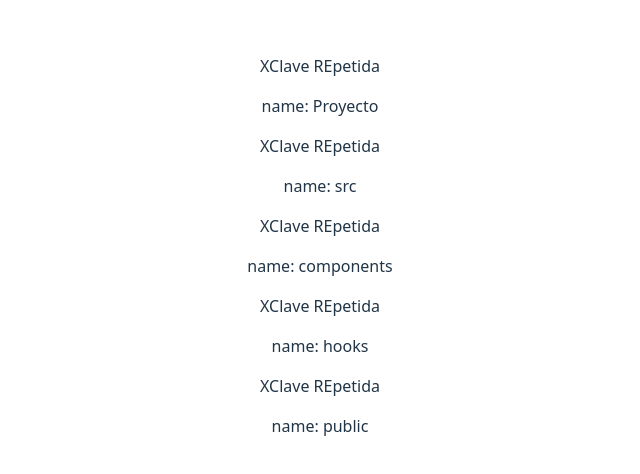
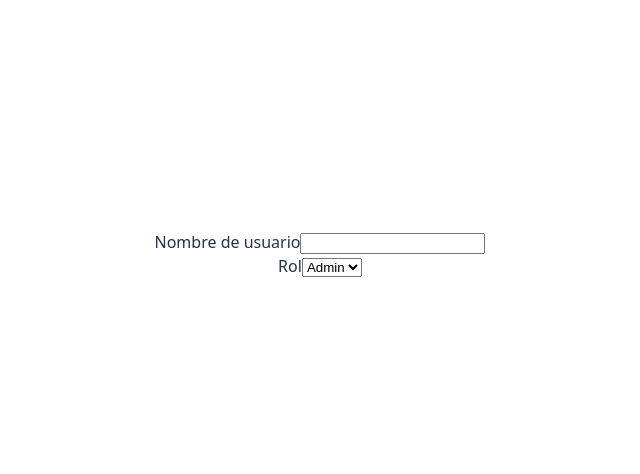
Before and after one commit to JoseAv/Examples-React-19, a React (Vite) app: page / in a window 1280 px wide. Shown: the part 146-620 px from the top of the page, without its empty margins (320-960 px from the left). Built offline with nearby package versions, Linux system fonts and the light colour scheme.

Commit message:
Formulario controlado y generico

```diff
--- a/src/App.tsx
+++ b/src/App.tsx
@@ -1,6 +1,6 @@
 import './App.css'
-import { TreeView } from './modules/avanzado/TreeView/TreeView'
-import { folderStructure } from './modules/avanzado/TreeView/types'
+import { DynamicForm } from './modules/medios/DynamicFor/DynamicForm'
+import { formConfig } from './modules/medios/DynamicFor/types'
 function App() {
 
   return (
@@ -9,7 +9,8 @@ function App() {
       {/* <User /> */}
       {/* <Comments replies={commentData} /> */}
       {/* <Card data={user} /> */}
-      <TreeView tree={folderStructure} />
+      {/* <TreeView tree={folderStructure} /> */}
+      <DynamicForm form={formConfig} />
     </>
   )
 }
--- /dev/null
+++ b/src/modules/medios/DynamicFor/DynamicForm.tsx
@@ -0,0 +1,54 @@
+import { useState } from "react";
+import type { FormConfig } from "./types";
+
+export const DynamicForm = ({ form }: { form: FormConfig }) => {
+    const [FormValues, SetForm] = useState<Record<string, string | number>>({})
+
+    const handleChange = (name: string, value: string | number) => {
+        SetForm({ ...FormValues, [name]: value })
+    }
+
+    console.log(FormValues);
+
+
+
+    return (
+        <div className="Formularios">
+            {form.fields.map((ele) => {
+                if (ele.type !== 'select') {
+                    return (
+                        <div key={ele.name}>
+                            <label htmlFor={ele.label}>{ele.label}</label>
+                            <input onChange={(e) => handleChange(ele.name, e.target.value)} type={ele.type} required={ele.required} />
+                        </div>
+                    )
+                }
+
+                if (ele.type === 'select') {
+                    return (
+                        <div key={ele.name}>
+                            <label htmlFor={ele.label}>{ele.label}</label>
+                            <select
+                                name={ele.name}
+                                onChange={(e) => handleChange(ele.name, e.target.value)}
+                            >
+                                {ele.options.map((opt) => {
+                                    return (
+                                        <option key={opt} value={opt}>{opt}</option>
+                                    )
+                                })}
+                            </select>
+                        </div>
+                    )
+                }
+
+            })}
+
+        </div>
+
+
+    )
+
+
+
+}
--- /dev/null
+++ b/src/modules/medios/DynamicFor/types.ts
@@ -0,0 +1,35 @@
+export const formConfig: FormConfig = {
+    fields: [
+        {
+            type: "text",
+            name: "username",
+            label: "Nombre de usuario",
+            required: true
+        },
+        {
+            type: "select",
+            name: "role",
+            label: "Rol",
+            options: ["Admin", "User"],
+            defaultValue: "User"
+        }
+    ]
+}
+
+
+export interface FormConfig {
+    fields: UnionForm[]
+}
+
+interface Fields<Ttypes extends string, Tvalue = string> {
+    type: Ttypes
+    name: string
+    label: string
+    required?: boolean
+    defaultValue?: Tvalue
+}
+interface TypeOptionsdInput extends Fields<'select'> {
+    options: string[]
+}
+
+type UnionForm = TypeOptionsdInput | Fields<'text'>
```
